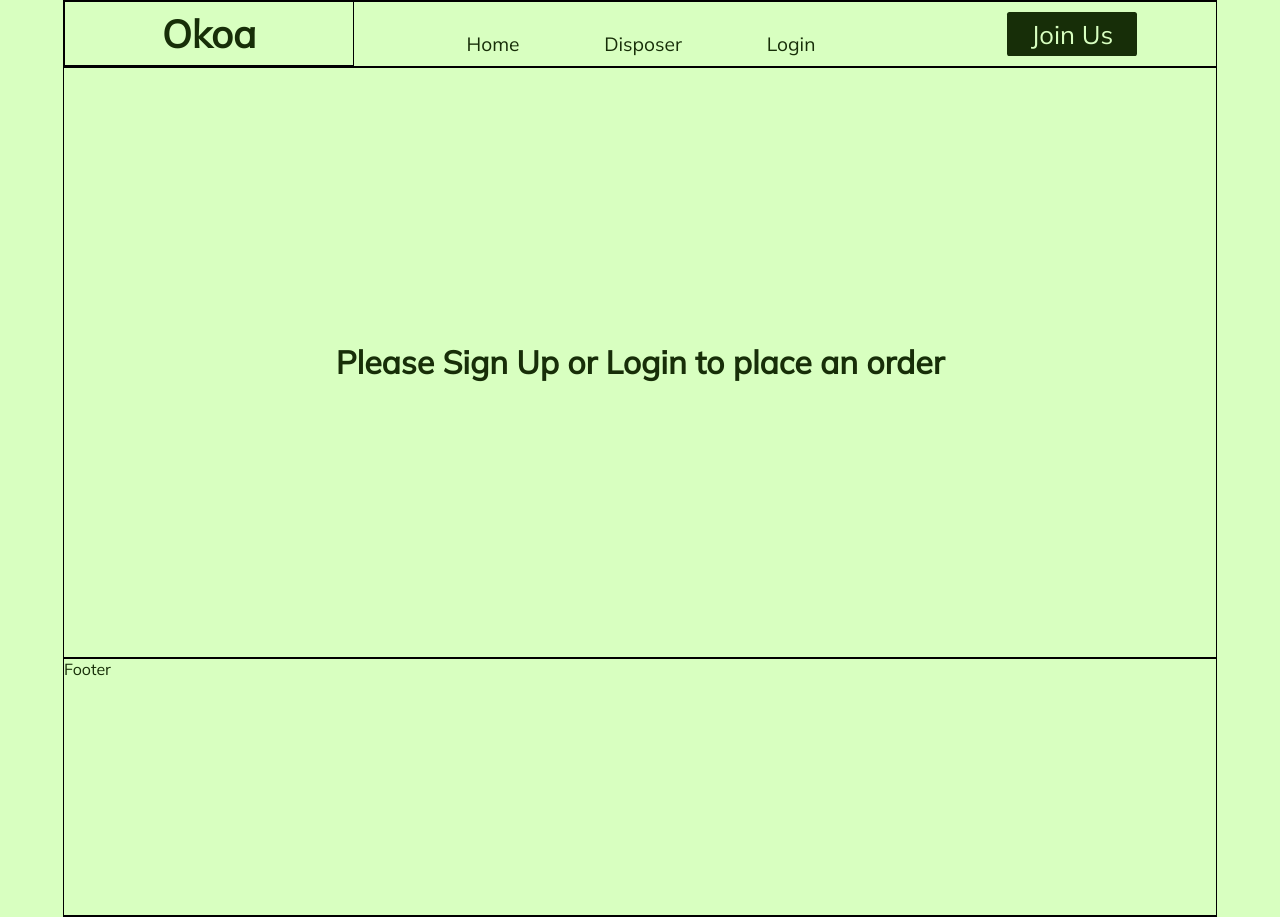
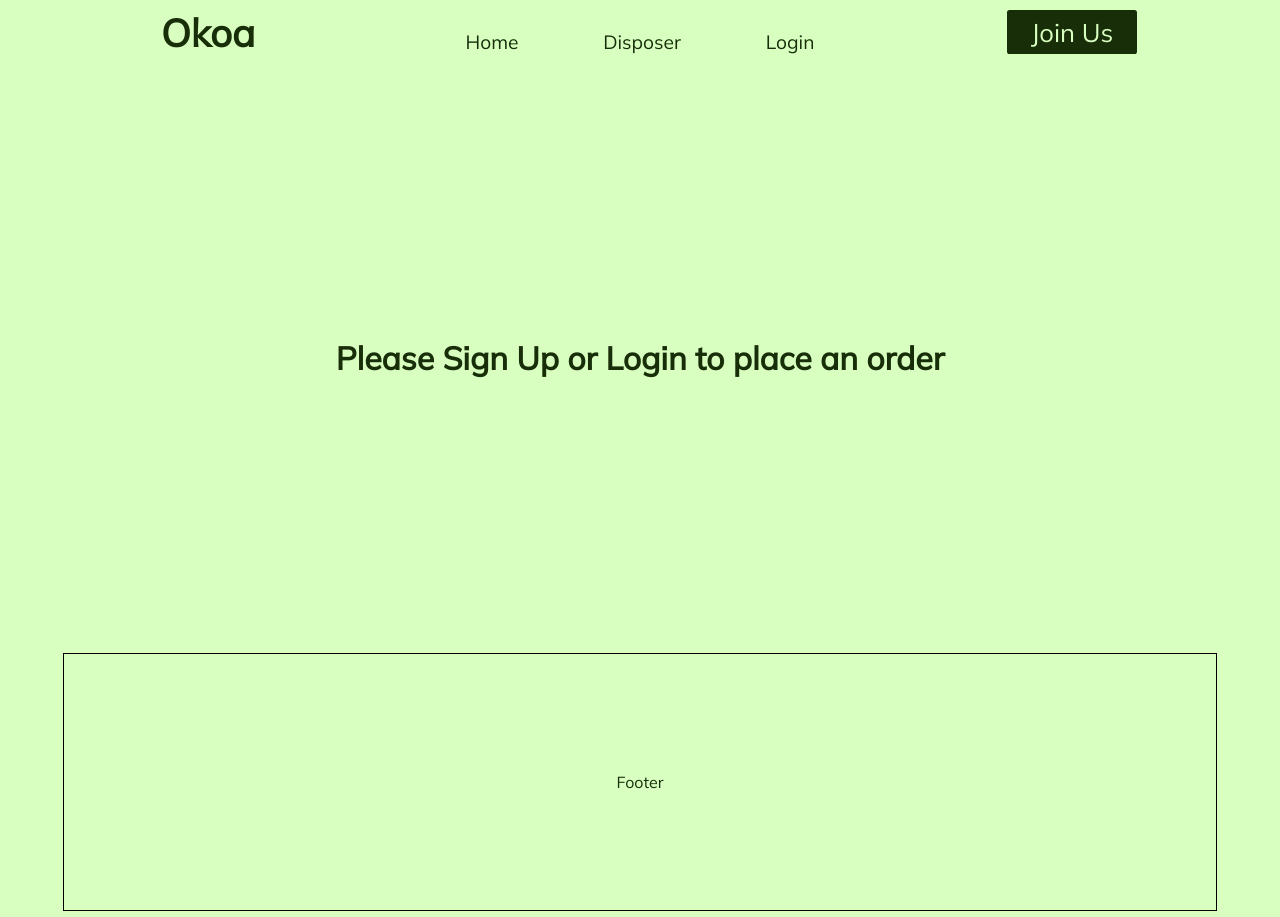
Before and after one commit to MokuaEnock/greenly, a React (Create React App) app: page /disposer in a window 1280 px wide. Built offline with nearby package versions, Linux system fonts and the light colour scheme; no server answers.

Commit message:
reesolve depency issues in npm

```diff
--- a/package.json
+++ b/package.json
@@ -6,8 +6,12 @@
     "@testing-library/jest-dom": "^5.16.5",
         "@testing-library/react": "^13.4.0",
         "@testing-library/user-event": "^13.5.0",
+        "chart.js": "^4.0.1",
+        "plotly.js": "^2.16.4",
         "react": "^18.2.0",
+        "react-chartjs-2": "^5.0.1",
         "react-dom": "^18.2.0",
+        "react-plotly.js": "^2.6.0",
         "react-router-dom": "^6.4.3",
         "react-scripts": "5.0.1",
         "web-vitals": "^2.1.4"
--- a/src/App.css
+++ b/src/App.css
@@ -1,7 +1,7 @@
-@import url('https://fonts.googleapis.com/css2?family=Mulish&display=swap');
+@import url("https://fonts.googleapis.com/css2?family=Mulish&display=swap");
 
 * {
-  font-family: 'Mulish', sans-serif;
+  font-family: "Mulish", sans-serif;
 }
 
 body {
@@ -12,16 +12,15 @@ body {
   justify-content: flex-start;
   align-items: center;
   background-color: #d8ffc0;
-  color: #172E08;
+  color: #172e08;
 }
 
-button{
-  cursor:pointer;
+button {
+  cursor: pointer;
 }
 
 #root {
   width: 90%;
-  border: thin solid black;
   height: max-content;
   display: flex;
   flex-direction: column;
@@ -30,7 +29,6 @@ button{
 }
 
 main {
-  border: thin solid black;
   min-height: 46vw;
   width: 100%;
 }
@@ -39,19 +37,22 @@ footer {
   border: thin solid black;
   width: 100%;
   height: 20vw;
+  display: flex;
+  flex-direction: row;
+  justify-content: space-evenly;
+  align-items: center;
 }
 
 header {
   width: 100%;
   height: 5vw;
-  border: thin solid black;
   display: flex;
   flex-direction: row;
   justify-content: space-between;
   align-items: flex-end;
 }
 
-header>* {
+header > * {
   display: flex;
   flex-direction: row;
   justify-content: space-evenly;
@@ -60,16 +61,14 @@ header>* {
 
 header a {
   text-decoration: none;
-  color: #172E08;
+  color: #172e08;
 }
 
 #header-logo {
-  border: thin solid black;
   height: 100%;
   width: 25%;
   font-size: 3vw;
   font-weight: bold;
-
 }
 
 #header-info {
@@ -77,8 +76,6 @@ header a {
   height: 70%;
   width: 45%;
 }
-
-
 
 #header-forms {
   font-size: 2vw;
@@ -90,20 +87,20 @@ header a {
   align-items: center;
 }
 
-#header-forms>a {
+#header-forms > a {
   width: 45%;
-  background-color: #172E08;
+  background-color: #172e08;
   height: 70%;
   color: #d8ffc0;
   display: flex;
   flex-direction: row;
   justify-content: space-evenly;
   align-items: center;
-  border-radius: .2vw;
+  border-radius: 0.2vw;
 }
 
 #header-forms :hover {
-  color: #172E08;
-  border: double #172E08 0.5vw;
+  color: #172e08;
+  border: double #172e08 0.5vw;
   background-color: #d8ffc0;
 }
--- a/src/pages/disposer/disposer.css
+++ b/src/pages/disposer/disposer.css
@@ -511,9 +511,11 @@
 #view-value > * {
   width: 45%;
   border: thin solid #172e08;
+  background-color: #172e08;
   height: 90%;
   text-align: left;
   display: flex;
+  color: #d8ffc0;
   flex-direction: row;
   align-items: center;
   justify-content: center;
```
Lines whose indentation alone changed are shown as unchanged.
